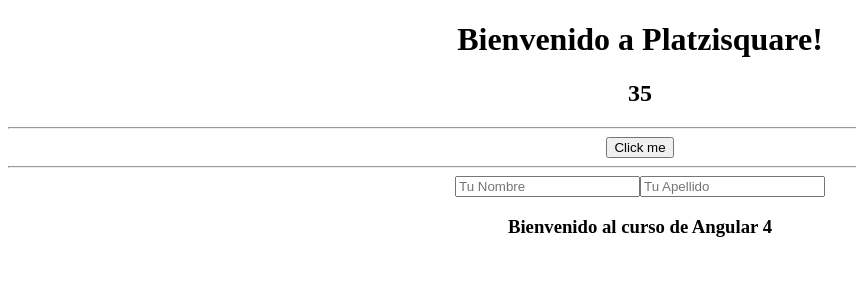
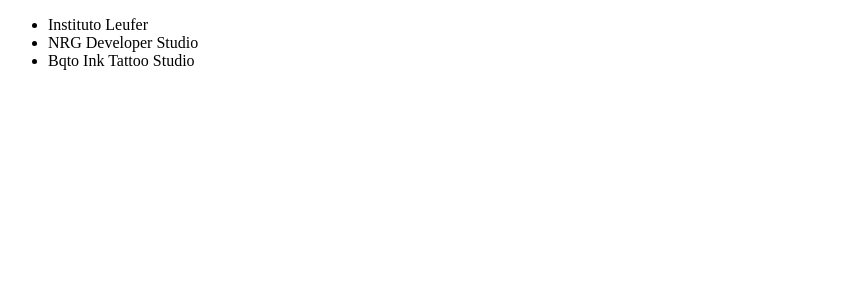
Before and after one commit to thomasnrg/Platzisquare, an Angular app: page / in a window 1280 px wide. Shown: the top 300 px of the page, without its empty margins (0-856 px from the left). Built offline with nearby package versions, Linux system fonts and the light colour scheme.

Commit message:
Directivas en Angular 4 y ngFor

```diff
--- a/src/app/app.component.html
+++ b/src/app/app.component.html
@@ -1,15 +1,4 @@
 <!--The content below is only a placeholder and can be replaced.-->
-<div style="text-align:center">
-  <h1>
-    Bienvenido a {{ title }}!
-  </h1>
-  <h2> {{ a + b }} </h2>
-  <hr>
-  <button [disabled]="!listo" (click)="hacerAlgo()" >Click me</button>
-  <hr>
-  <input type="text" placeholder="Tu Nombre" [(ngModel)]="nombre">
-  <input type="text" placeholder="Tu Apellido" [(ngModel)]="apellido">
-  <br>
-  <h3>Bienvenido al curso de Angular 4 <br></h3>
-  <h2>{{ nombre }} {{apellido}}</h2>
-</div>
+<ul>
+  <li *ngFor="let lugar of lugares">{{lugar.nombre}}</li>
+</ul>
--- a/src/app/app.component.ts
+++ b/src/app/app.component.ts
@@ -7,19 +7,14 @@
 })
 export class AppComponent {
   title = 'Platzisquare';
-  a = 10;
-  b = 25;
-  listo = false;
-  nombre:string = '';
-  apellido:string = '';
+  lugares:any = [
+    {nombre: 'Instituto Leufer'},
+    {nombre: 'NRG Developer Studio'},
+    {nombre: 'Bqto Ink Tattoo Studio'}
+  ]
+
 
   constructor() {
-    setTimeout(() => {
-      this.listo = true
-    }, 3000)
-  }
 
-  hacerAlgo() {
-    alert(`Bienvenido ${this.nombre} ${this.apellido}`)
   }
 }
```
